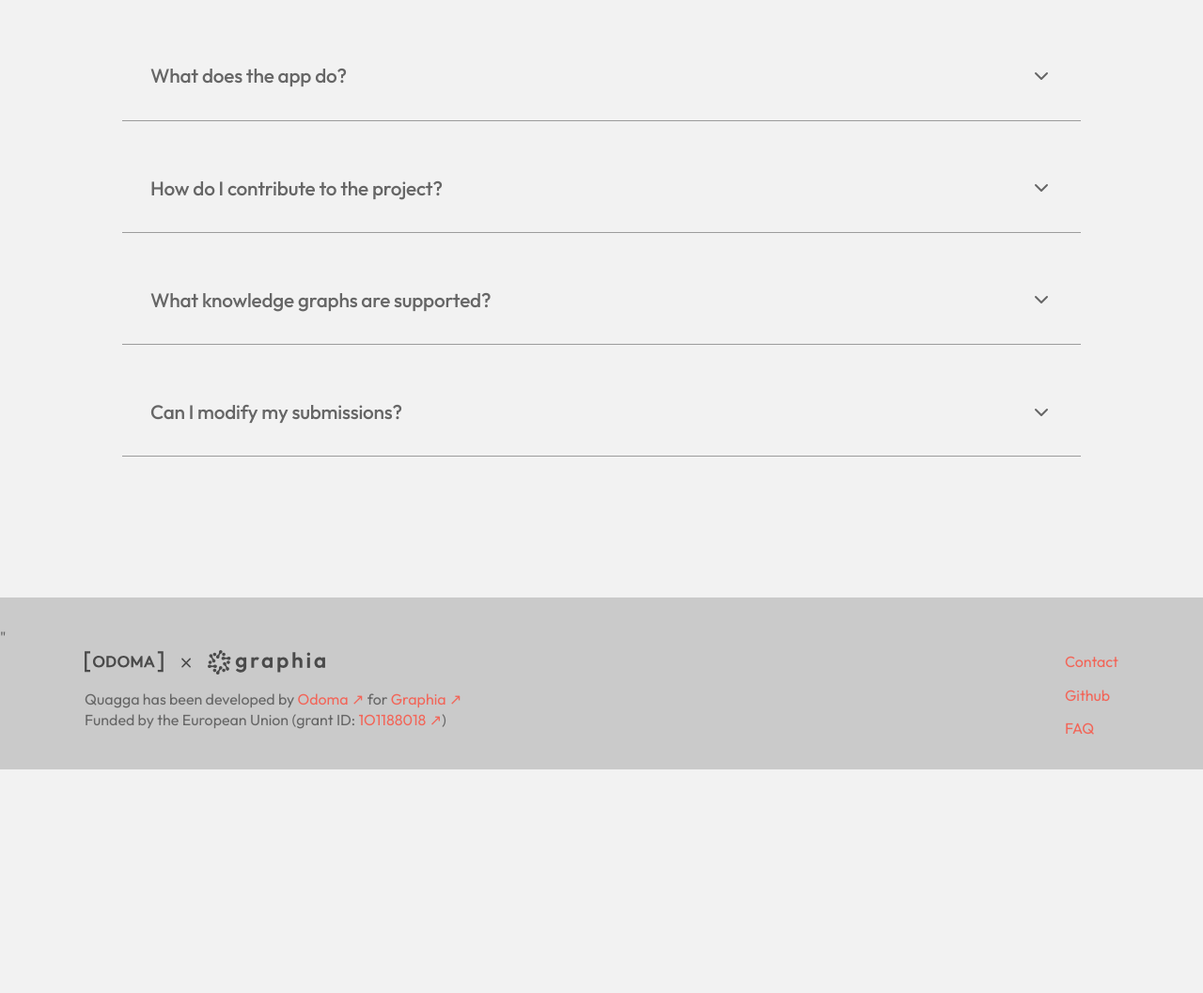
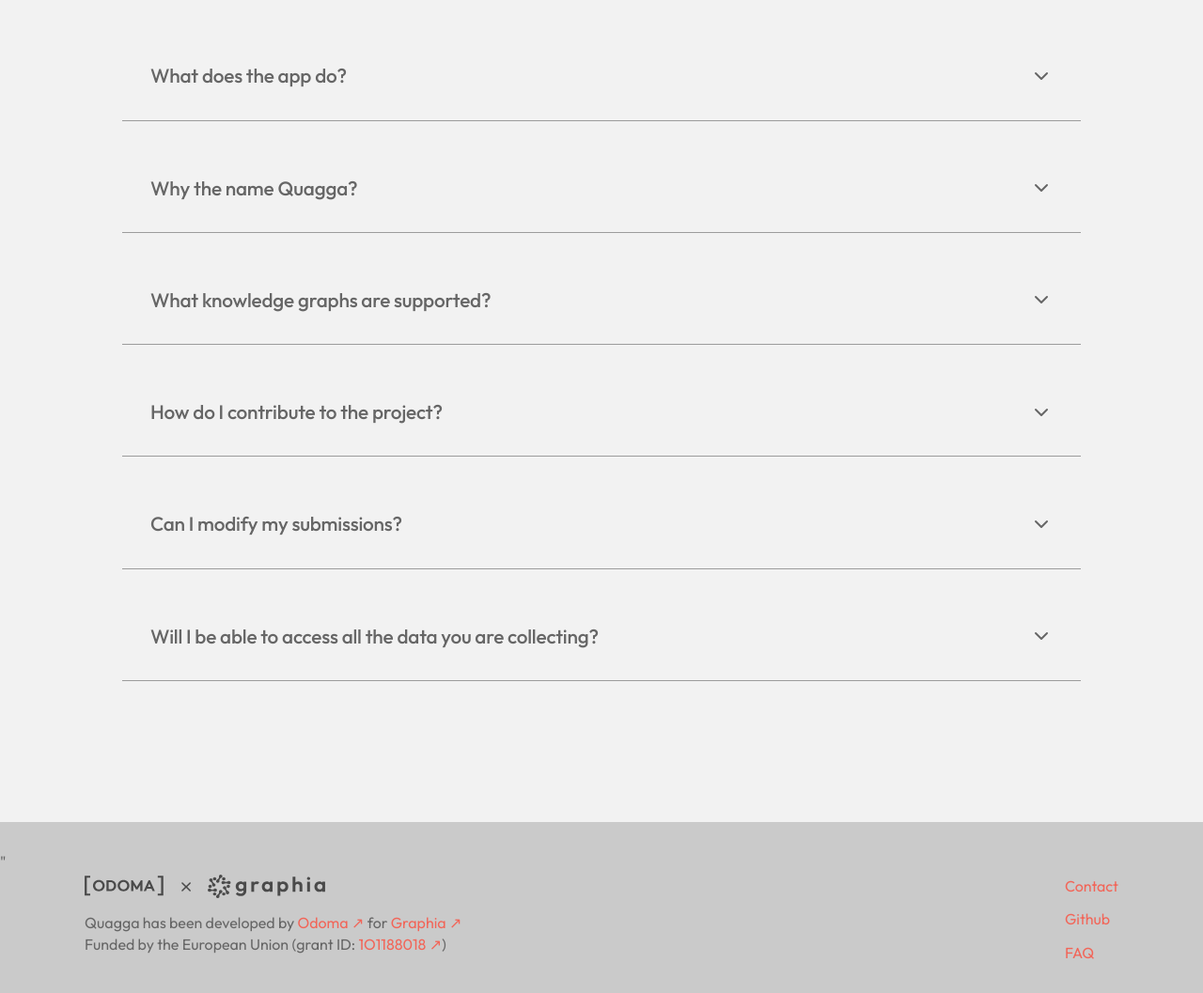
Before and after one commit to odoma-ch/quagga, a FastAPI app: page /faq in a window 1280 px wide. Shown: the part 282-1339 px from the top of the page at 94% size. Before the commit the page ends 1101 px from the top, so only its background shows below. Run offline with FastAPI, Linux system fonts and the light colour scheme; parts of the project's set-up code (start-up, migrations or seed data) failed here and were passed over.

Commit message:
revised FAQ. Closes issue #42

```diff
--- a/templates/faq.html
+++ b/templates/faq.html
@@ -423,13 +423,13 @@
 
                 <div class="faq-item">
                     <div class="faq-question" onclick="toggleFaq(this)">
-                        <span>How do I contribute to the project?</span>
+                        <span>Why the name Quagga?</span>
                         <svg class="expand-icon" xmlns="http://www.w3.org/2000/svg" width="24" height="24" viewBox="0 0 24 24" fill="none" stroke="currentColor" stroke-width="2" stroke-linecap="round" stroke-linejoin="round">
                             <polyline points="6,9 12,15 18,9"></polyline>
                         </svg>
                     </div>
                     <div class="faq-answer">
-                        To contribute, you need to log in using either GitHub or ORCID. Once logged in, you can access the Contribute page where you can submit natural language questions along with their corresponding SPARQL queries for various knowledge graph endpoints. You can also submit questions without SPARQL queries if you're still working on the translation.
+                        Quagga is an acronym for "question answering over graphs". But [Quagga](https://en.wikipedia.org/wiki/Quagga) is also the name of an extinct subspecies of the plains zebra. A bit like Quaggas, benchmark datasets for knowledge graphs question answering in the social sciences and humanities domain are also rare and hard to find. That's why we have set out to build a comprehensive benchmark da, and called it Quagga.
                     </div>
                 </div>
 
@@ -441,7 +441,19 @@
                         </svg>
                     </div>
                     <div class="faq-answer">
-                        The platform supports knowledge graphs in the social sciences and humanities domain. You can browse existing submissions to see which endpoints are currently being used, or you can add new endpoints by providing the SPARQL endpoint URL along with a name and description for the knowledge graph.
+                        The platform supports knowledge graphs in the social sciences and humanities domain. You can browse existing submissions to see which endpoints are currently being used, or you can add new endpoints by providing the SPARQL endpoint URL along with a name and description for the knowledge graph. If a live SPARQL endpoint is not available, you will be asked to provide a link to a knowledge graph dump.
+                    </div>
+                </div>
+
+                <div class="faq-item">
+                    <div class="faq-question" onclick="toggleFaq(this)">
+                        <span>How do I contribute to the project?</span>
+                        <svg class="expand-icon" xmlns="http://www.w3.org/2000/svg" width="24" height="24" viewBox="0 0 24 24" fill="none" stroke="currentColor" stroke-width="2" stroke-linecap="round" stroke-linejoin="round">
+                            <polyline points="6,9 12,15 18,9"></polyline>
+                        </svg>
+                    </div>
+                    <div class="faq-answer">
+                        To contribute, you need to log in using GitHub, ORCID or OPERAS ID authentication. Once logged in, you can access the [Contribute page](/contribute) where you can submit natural language questions along with their corresponding SPARQL queries for various knowledge graph endpoints. You can also submit questions without SPARQL queries, if you don't know how to formulate your question as a SPARQL query.
                     </div>
                 </div>
 
@@ -453,7 +465,20 @@
                         </svg>
                     </div>
                     <div class="faq-answer">
-                        Yes, you can modify your own submissions. When you're logged in and viewing your submissions, you'll see a "Modify Query" button next to each of your entries. This allows you to update both the natural language question and the SPARQL query as needed.
+                        Yes, you can modify your own submissions. When you're logged in and are viewing your submissions, you'll see a "Edit Query" button next to each of your entries. This allows you to update the SPARQL query as needed.
+                    </div>
+                </div>
+
+                <div class="faq-item">
+                    <div class="faq-question" onclick="toggleFaq(this)">
+                        <span>Will I be able to access all the data you are collecting?</span>
+                        <svg class="expand-icon" xmlns="http://www.w3.org/2000/svg" width="24" height="24" viewBox="0 0 24 24" fill="none" stroke="currentColor" stroke-width="2" stroke-linecap="round" stroke-linejoin="round">
+                            <polyline points="6,9 12,15 18,9"></polyline>
+                        </svg>
+                    </div>
+                    <div class="faq-answer">
+                        Yes, we are planning to publish the collected data as an open source benchmark dataset, once we reach a sufficient data volume.
+                        Also, we will acknowledge all contributors in the dataset documentation.
                     </div>
                 </div>
             </div>
```
